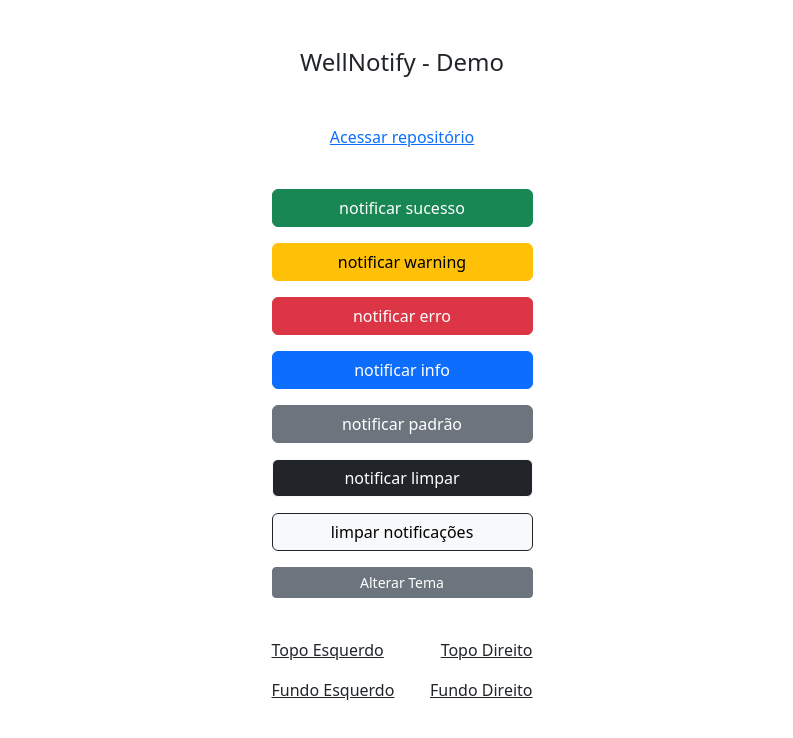
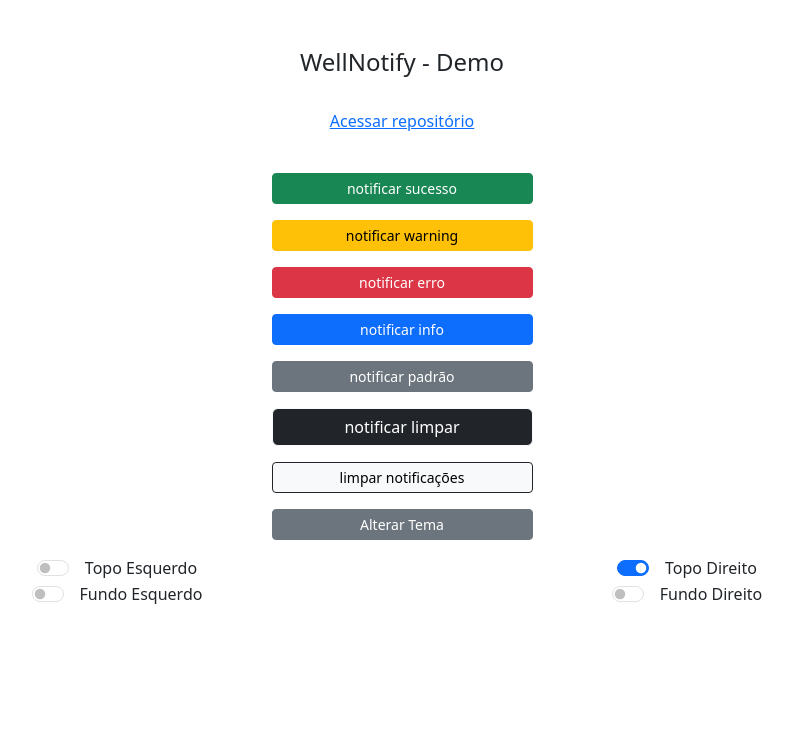
Before and after one commit to WellingtonNico/wellnotify, a plain HTML site: page index.html in a window 1280 px wide. Shown: the whole page, without its empty margins (238-1031 px from the left). Drawn offline with nearby package versions, Linux system fonts and the light colour scheme.

Commit message:
refactor: melhoria nos botões de alterar posição

```diff
--- a/index.html
+++ b/index.html
@@ -19,7 +19,7 @@
 
     <script>
       // WellNotify precisa ser instanciado
-      let myWellNotify = new WellNotify({ posicao: "fundo-direito" });
+      let myWellNotify = new WellNotify({ posicao: "topo-direito" });
 
       const alterarTema = ()=>{
         const temaAtual = document.documentElement.getAttribute('data-bs-theme')??'light'
@@ -27,10 +27,14 @@
         document.documentElement.setAttribute('data-bs-theme',novoTema)
       }
 
-      const alterarPosicao = (posicao) =>{
+      const alterarPosicao = (event,posicao) =>{
         myWellNotify.limpar()
         myWellNotify = new WellNotify({ posicao });
-        console.log('alterado')
+        [...document.querySelectorAll('[name="checkbox_posicao"]')].forEach(checkbox=>{
+          if (checkbox!=event.target){
+            checkbox.checked=false
+          }
+        })
       }
 
     </script>
@@ -41,28 +45,28 @@
 
           <h4 class="text-center">WellNotify - Demo</h4>
 
-          <a class="my-4 text-center"
+          <a class="mb-4 mt-2 text-center"
              href="https://github.com/WellingtonNico/wellnotify">Acessar repositório</a>
 
-          <button class="btn btn-success"
+          <button class="btn btn-sm btn-success"
                   onclick="myWellNotify.notificar('auto fechamento sucesso!','success',{autoFechar:true})">
             notificar sucesso
           </button>
 
-          <button class="btn btn-warning"
+          <button class="btn btn-sm btn-warning"
                   onclick="myWellNotify.notificar('warning duração de 7 segundos, duracao=7000','warning',{duracao:7000})">
             notificar warning
           </button>
 
-          <button class="btn btn-danger"
+          <button class="btn btn-sm btn-danger"
                   onclick="myWellNotify.notificar('erro sem fechamento automático, fecharAoClicar=false, autoFechar=false, precisar pressionar o botão para fechar','error',{autoFechar:false,fecharAoClicar:false})">
             notificar erro
           </button>
 
-          <button class="btn btn-primary"
+          <button class="btn  btn-sm btn-primary"
                   onclick="myWellNotify.notificar('info com configurações padrão','info')">notificar info</button>
 
-          <button class="btn btn-secondary"
+          <button class="btn btn-sm btn-secondary"
                   onclick="myWellNotify.notificar('notificação tipo padrão','default')">notificar padrão</button>
 
           <button class="btn btn-dark border border-1 border-light"
@@ -70,24 +74,59 @@
             notificar limpar
           </button>
 
-          <button class="btn btn-light border border-1 border-dark"
+          <button class="btn btn-light btn-sm border border-1 border-dark"
                   onclick="myWellNotify.limpar()">limpar notificações</button>
 
           <!-- botão para alterar tema -->
           <button onclick="alterarTema()"
                   class="btn btn-sm btn-secondary .BotaoAlterarTema">Alterar Tema</button>
 
+        </div>
 
-          <!-- botões para alterar posicionamento -->
-          <div class="d-flex justify-content-between mt-4">
-            <u onclick="alterarPosicao('topo-esquerdo')" role="button">Topo Esquerdo</u>
-            <u onclick="alterarPosicao('topo-direito')" role="button">Topo Direito</u>
+      </div>
+
+      <!-- checkboxes para alterar posicionamento -->
+      <div class="row justify-content-center mt-3">
+        <div class="col col-12 col-sm-6">
+          <div class="form-check form-switch d-flex justify-content-center gap-3">
+            <input class="form-check-input"
+                   type="checkbox"
+                   name="checkbox_posicao"
+                   onchange="alterarPosicao(event,'topo-esquerdo')">
+            <label class="form-check-label">Topo Esquerdo</label>
           </div>
-          <div class="d-flex justify-content-between ">
-            <u onclick="alterarPosicao('fundo-esquerdo')" role="button">Fundo Esquerdo</u>
-            <u onclick="alterarPosicao('fundo-direito')" role="button">Fundo Direito</u>
+        </div>
+
+        <div class="col col-12 col-sm-6">
+          <div class="form-check form-switch d-flex justify-content-center gap-3">
+            <input class="form-check-input"
+                   type="checkbox"
+                   name="checkbox_posicao"
+                   onchange="alterarPosicao(event,'topo-direito')"
+                   checked>
+            <label class="form-check-label">Topo Direito</label>
           </div>
+        </div>
 
+        <div class="col col-12 col-sm-6">
+          <div class="form-check form-switch d-flex justify-content-center gap-3">
+            <input class="form-check-input"
+                   type="checkbox"
+                   name="checkbox_posicao"
+                   onchange="alterarPosicao(event,'fundo-esquerdo')">
+            <label class="form-check-label">Fundo Esquerdo</label>
+          </div>
+        </div>
+
+        <div class="col col-12 col-sm-6">
+
+          <div class="form-check form-switch d-flex justify-content-center gap-3">
+            <input class="form-check-input"
+                   type="checkbox"
+                   name="checkbox_posicao"
+                   onchange="alterarPosicao(event,'fundo-direito')">
+            <label class="form-check-label">Fundo Direito</label>
+          </div>
         </div>
 
       </div>
```
